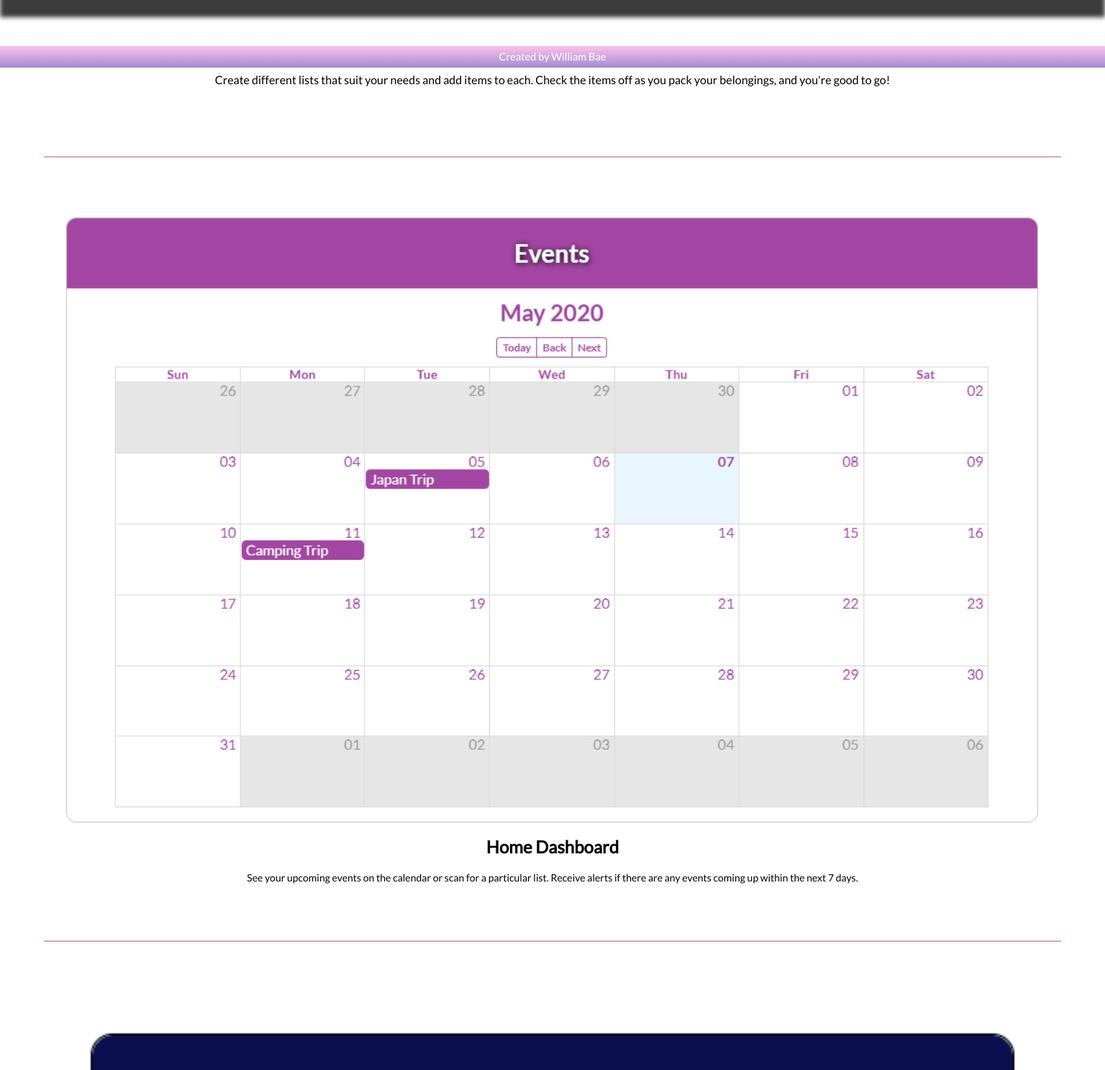
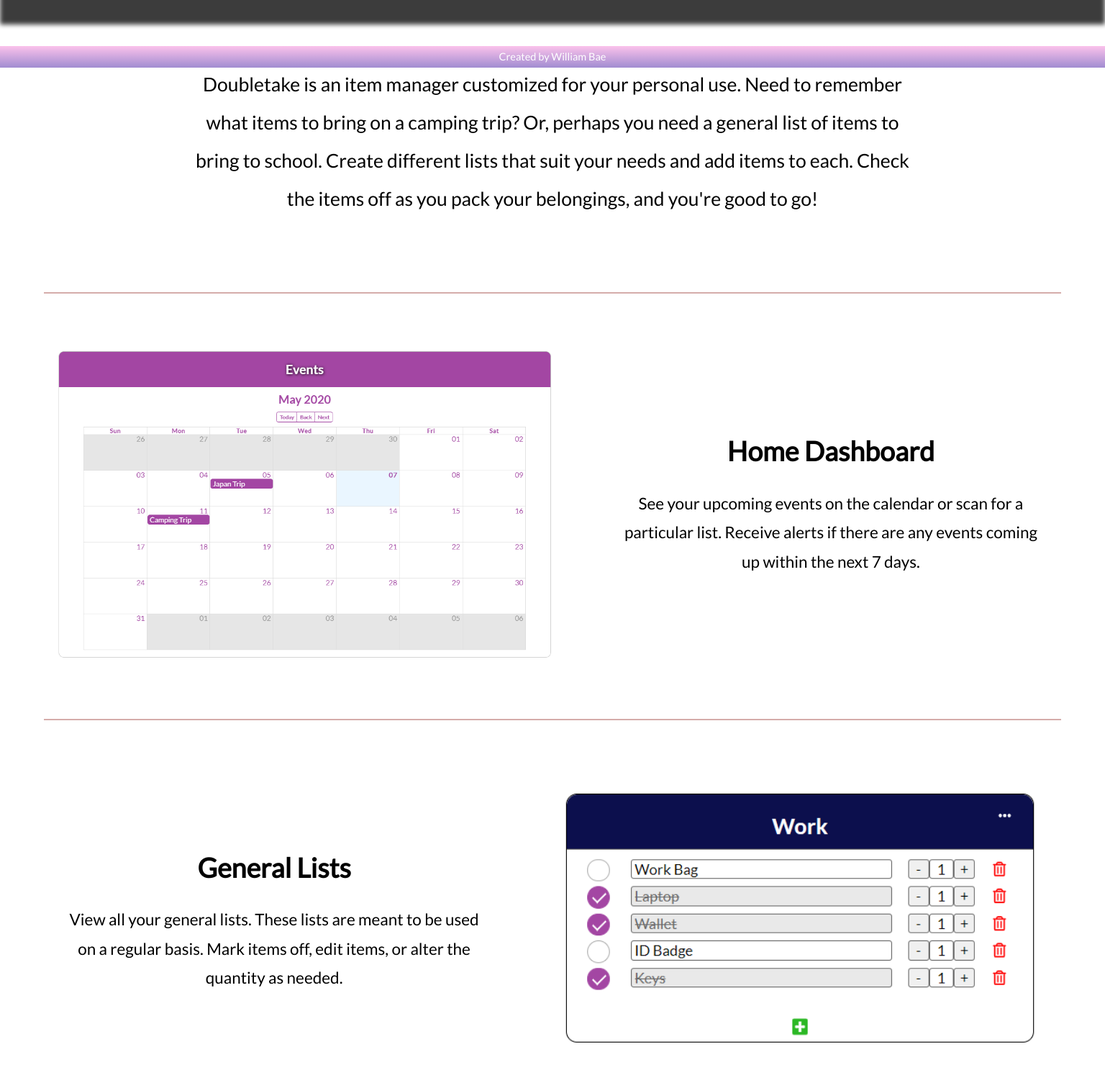
Before and after one commit to wbae912/doubletake_client, a React (Create React App) app: page / in a window 1536 px wide. Shown: the part 706-2193 px from the top of the page at 72% size. Built offline with nearby package versions, Linux system fonts and the light colour scheme; no server answers; grey boxes are pictures that could not be loaded.

Commit message:
almost done with landing page styling

```diff
--- a/src/Components/Footer/Footer.css
+++ b/src/Components/Footer/Footer.css
@@ -6,10 +6,8 @@
   justify-content: center;
   align-items: center;
   margin-top: 20px;
-  position: absolute;
+  position: fixed;
   bottom: 0;
-  left:0;
-  right:0;
   width: 100%;
 }
 
--- a/src/Components/LandingPage/LandingPage.css
+++ b/src/Components/LandingPage/LandingPage.css
@@ -1,3 +1,31 @@
+#filler {
+  height: 60px;
+}
+
+.landing-underline {
+  margin: 5% 4%;
+  border: 0.5px solid rgba(163, 70, 67, 0.258);
+  background-color: rgba(163, 70, 67, 0.258);
+}
+
+.landing-page-bg {
+  background-image: url("https://i.imgur.com/Qg3cEoS.jpg");
+  filter: blur(3px);
+  -webkit-filter: blur(3px);
+  background-color: rgb(97, 97, 97);
+  background-blend-mode: multiply;
+  -webkit-background-size: cover;
+  -moz-background-size: cover;
+  -o-background-size: cover;
+  background-size: cover;
+  position: absolute;
+  top: -10px;
+  z-index: -10;
+  padding: 0;
+  width: 100%;
+  height: calc(100vh - 50px);
+}
+
 /* LOGO STYLING */
 .landing-page {
   display: flex;
@@ -6,7 +34,7 @@
   justify-content: space-between;
   width: 100%;
   height: 1200px;
-  height: calc(100vh - 100px);
+  height: calc(100vh - 90px);
 }
 
 #app-name {
@@ -74,6 +102,7 @@
 /* FEATURES STYLING */
 img {
   width: 90%;
+  max-width: 700px;
 }
 
 .feature-title {
@@ -86,161 +115,109 @@ img {
   font-size: 14px;
   line-height: 1.4em;
 }
+
+#last-feature {
+  margin-bottom: 3em;
+}
 /* END OF FEATURES STYLING */
 
-
-
-
-
-
-
-
-#filler {
-  height: 60px;
-}
-
-.landing-underline {
-  margin: 5% 4%;
-  border: 0.5px solid rgba(163, 70, 67, 0.258);
-  background-color: rgba(163, 70, 67, 0.258);
-}
-
-.landing-page-bg {
-  background-image: url("https://i.imgur.com/Qg3cEoS.jpg");
-  filter: blur(3px);
-  -webkit-filter: blur(3px);
-  background-color: rgb(97, 97, 97);
-  background-blend-mode: multiply;
-  -webkit-background-size: cover;
-  -moz-background-size: cover;
-  -o-background-size: cover;
-  background-size: cover;
-  position: absolute;
-  top: -10px;
-  z-index: -10;
-  padding: 0;
-  width: 100%;
-  height: calc(100vh - 60px);
-}
-
-
-
-
-/*
-.feature-section {
-  padding-bottom: 15px;
-  display: flex;
-  flex-flow: column-reverse wrap;
-  justify-content: space-between;
-  padding: 0;
-  margin: 1.5rem auto;
-  width: 100%;
-}
-
-img {
-  width: 100%;
-}
-
-.img-container {
-  margin: 0 auto;
-  width: 100%;
-  max-height: 350px;
-  text-align: center;
-  overflow: hidden;
-}
-
-.img-container > img {
-  margin: 0 auto;
-  max-height: 110%;
-  max-width: 100%;
-  object-fit: contain;
-}
-
-
-.feature-description {
-  padding: 0.8rem 0.8rem;
-  display: flex;
-  flex: 1 1 50%;
-  flex-direction: column;
-  line-height: 1.5rem;
-  text-align: left;
-}
-
-.feature-description > h2 {
-  font-size: 20px;
-  margin: 0.5rem 0;
-}
-
-.feature-description > p {
-  margin: 0.5rem 0;
-}
-
-
-
-@media screen and (min-width: 540px) {
-  .feature-section {
-    flex-flow: row nowrap;
-    margin: 1.5rem 0;
-    height: 100%;
+@media only screen and (min-width: 600px) {
+  #first-feature {
+    display: flex;
+    flex-direction: row;
+    justify-content: space-evenly;
     align-items: center;
   }
-  .feature-section:nth-child(odd) {
-    flex-flow: row-reverse nowrap;
+  #first-feature img {
+    width: 55%;
   }
-  .feature-section img {
-    width: 50%;
+  .feature-description {
+    width: 40%;
   }
-  .img-container {
-    max-height: 350px;
-    height: auto;
-    width: 50%;
-    margin: 0 2rem;
+  #second-feature {
+    display: flex;
+    flex-direction: row-reverse;
+    justify-content: space-evenly;
+    align-items: center;
   }
-  .img-cotainer > img {
-    width: 100%;
+  #second-feature img {
+    width: 55%;
   }
-  .feature-section--filter {
-    flex-flow: column-reverse nowrap;
-    align-items: initial;
+  #last-feature {
+    display: flex;
+    flex-direction: row;
+    justify-content: space-evenly;
+    align-items: center;
   }
-  .feature-section--filter > img {
-    width: 100%;
+  #last-feature img {
+    width: 55%;
   }
 }
 
-@media screen and (min-width: 800px) {
-  .feature-section {
-    padding: 1rem 1rem;
+@media only screen and (min-width: 750px) {
+  .about-description {
+    font-size: 17.5px;
   }
-  .feature-section > img {
-    max-height: 350px;
-    width: auto;
-  }
-  .feature-section--filter > img {
-    width: 100%;
-  }
-  .feature-section--about {
-    margin: 0 auto;
-    padding: 1rem 10%;
+  .feature-p {
+    font-size: 15.5px;
+    line-height: 1.5em;
   }
 }
 
-@media screen and (min-width: 1200px) {
-  .feature-section {
-    padding: 1.2rem 10vw;
-    justify-content: space-around;
+@media only screen and (min-width: 900px) {
+  .about-description {
+    font-size: 17.5px;
   }
-  .feature-section img {
-    margin: 0 2rem;
+  .feature-description {
+    font-size: 18px;
   }
-  .feature-section--about {
-    margin: 0 auto;
-    padding: 1rem 20%;
+  .feature-p {
+    font-size: 16.5px;
+    line-height: 1.5em;
   }
 }
 
-@media screen and (min-width: 1600px) {
-  .feature-section {
-    padding: 1.5rem 20vw;
+@media only screen and (min-width: 1200px) {
+  .about-description {
+    width: 70%;
+    font-size: 21px;
+    line-height: 1.75em;
   }
-} */
+  .feature-description {
+    font-size: 20px;
+  }
+  .feature-p {
+    font-size: 18px;
+    line-height: 1.65em;
+  }
+}
+
+@media only screen and (min-width: 1350px) {
+  .about-description {
+    width: 70%;
+    font-size: 24px;
+    line-height: 1.8em;
+  }
+  .feature-description {
+    font-size: 24px;
+  }
+  .feature-p {
+    font-size: 20px;
+    line-height: 1.7em;
+  }
+}
+
+@media only screen and (min-width: 1500px) {
+  .about-description {
+    width: 65%;
+    font-size: 26.5px;
+    line-height: 2em;
+  }
+  .feature-description {
+    font-size: 25px;
+  }
+  .feature-p {
+    font-size: 22.5px;
+    line-height: 1.8em;
+  }
+}
--- a/src/Components/LandingPage/LandingPage.js
+++ b/src/Components/LandingPage/LandingPage.js
@@ -39,7 +39,7 @@ export default class LandingPage extends Component {
         <hr className="landing-underline" />
 
         <section className="feature-section">
-          <div className="feature-div">
+          <div className="feature-div" id="first-feature">
             <img alt="home-page" src={calendarimg} />
             <div className="feature-description">
               <h2 className="feature-title">Home Dashboard</h2>
@@ -52,7 +52,7 @@ export default class LandingPage extends Component {
 
           <hr className="landing-underline" />
 
-          <div className="feature-div">
+          <div className="feature-div" id="second-feature">
             <img alt="general-list" src={generalimg} />
             <div className="feature-description">
               <h2 className="feature-title">General Lists</h2>
```
